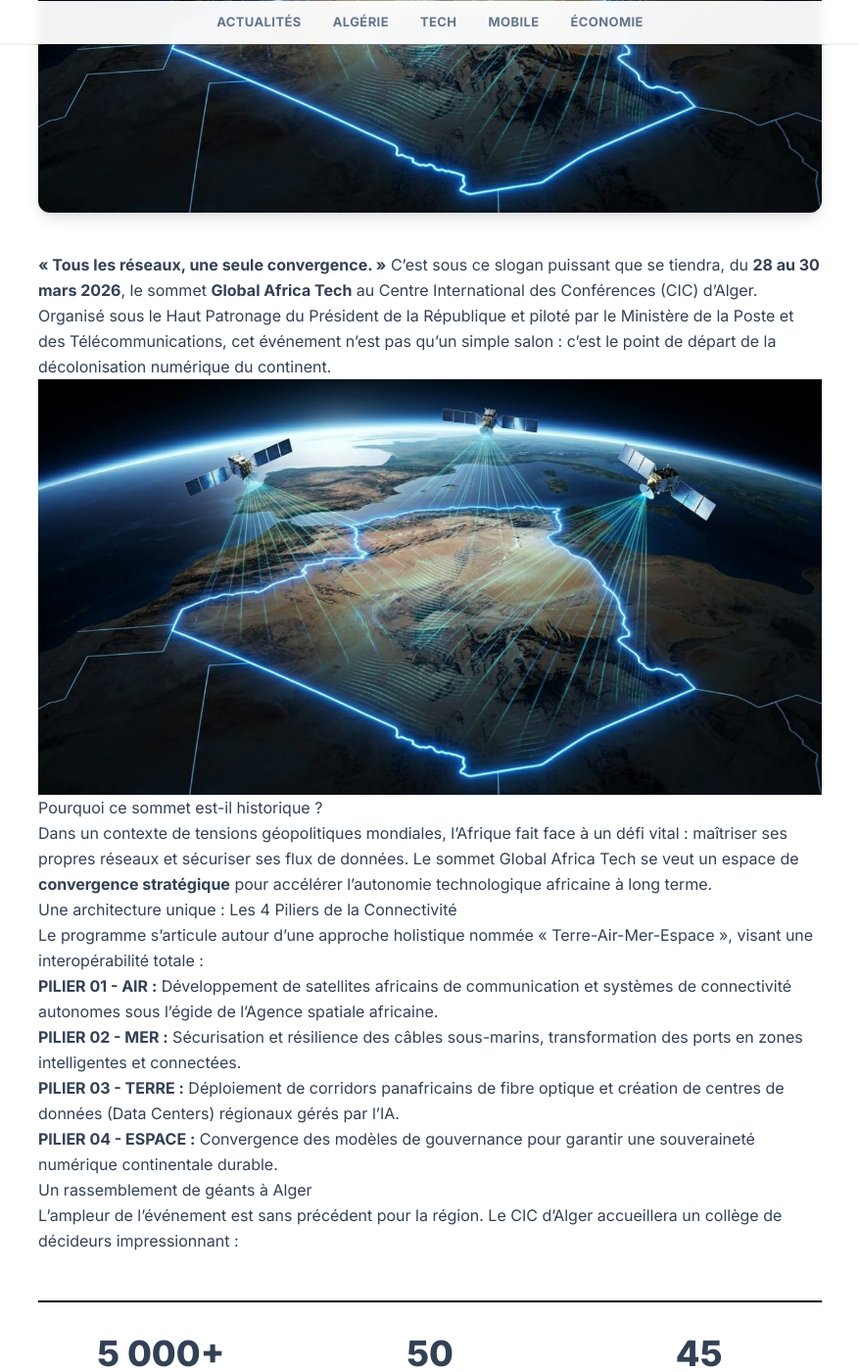
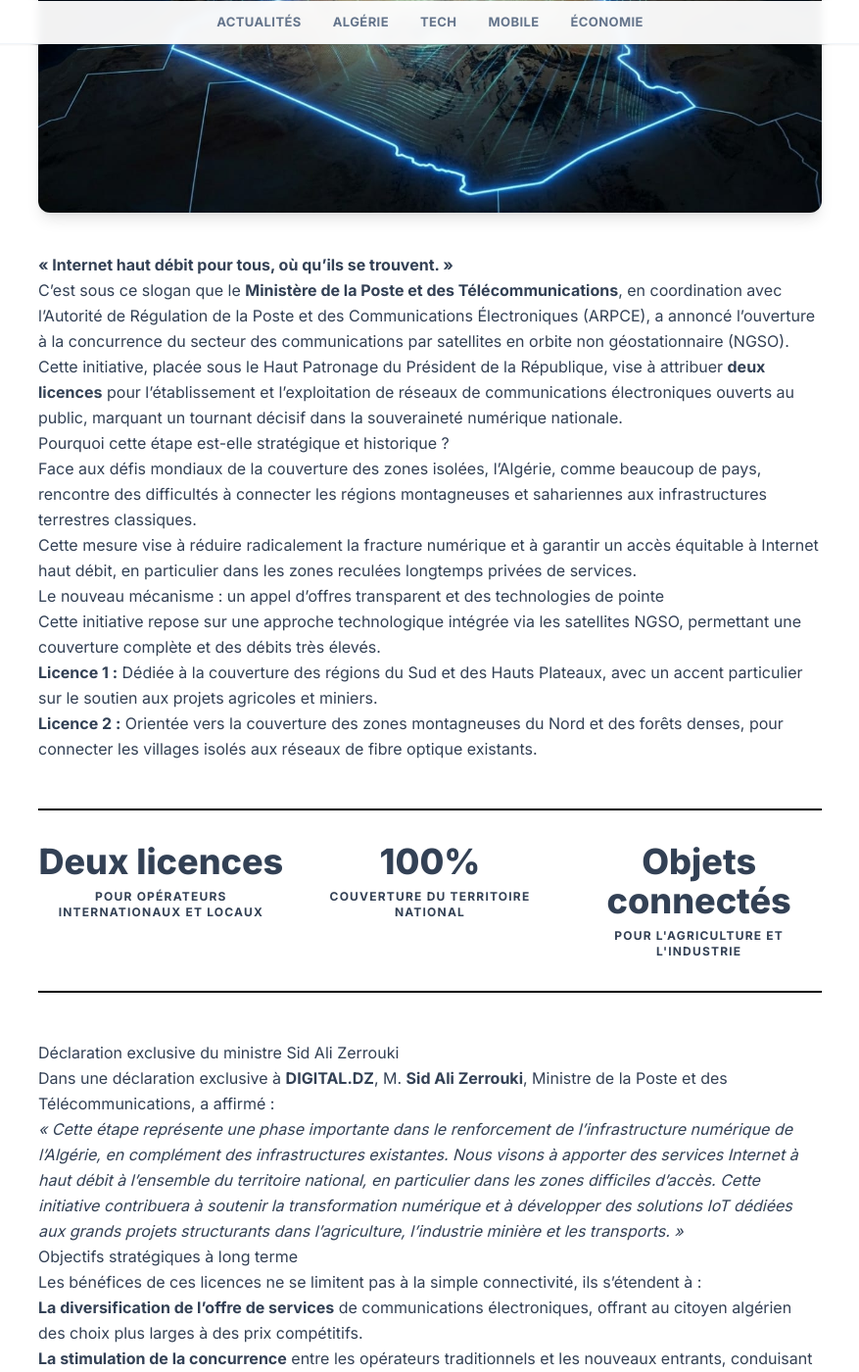
Before and after one commit to bastaps/Basta-InfosTech, a Jekyll site: the page built from _posts/fr/2024-04-11-telecoms-spatiales-algerie.md, in a window 1280 px wide and 1400 px high, scrolled down 780 px. Shown: the whole window at 98% size, without its empty margins (201-1078 px from the left). Built offline with Jekyll 4.4.1, drawn with Linux system fonts in a browser that asks for light colours; nearby versions of some CDN libraries; some of the changed text lies outside the part shown.

Commit message:
Update 2024-04-11-telecoms-spatiales-algerie.md

```diff
--- a/_posts/fr/2024-04-11-telecoms-spatiales-algerie.md
+++ b/_posts/fr/2024-04-11-telecoms-spatiales-algerie.md
@@ -1,70 +1,69 @@
 ---
 layout: article
-title: "Souveraineté Numérique : Alger devient l'épicentre du futur technologique de l'Afrique"
-date: 2026-03-08 09:00:00 +0100
+title: "L'Algérie ouvre officiellement la concurrence dans les communications spatiales"
+date: 2026-04-11 10:30:00 +0100
 lang: fr
 image: "/img/telecoms-spatiales-algerie.jpg"
-category: "Souveraineté"
-description: "Le sommet Global Africa Tech 2026 au CIC d'Alger pose les jalons de l'autonomie technologique du continent."
+category: "Technologie"
+description: "Lancement d'un appel d'offres national pour l'attribution de deux licences satellites NGSO afin de mettre fin à la fracture numérique dans les zones reculées."
 ---
 
-**« Tous les réseaux, une seule convergence. »** C’est sous ce slogan puissant que se tiendra, du **28 au 30 mars 2026**, le sommet **Global Africa Tech** au Centre International des Conférences (CIC) d’Alger. Organisé sous le Haut Patronage du Président de la République et piloté par le Ministère de la Poste et des Télécommunications, cet événement n'est pas qu'un simple salon : c'est le point de départ de la décolonisation numérique du continent.
+**« Internet haut débit pour tous, où qu'ils se trouvent. »**
+C'est sous ce slogan que le **Ministère de la Poste et des Télécommunications**, en coordination avec l'Autorité de Régulation de la Poste et des Communications Électroniques (ARPCE), a annoncé l'ouverture à la concurrence du secteur des communications par satellites en orbite non géostationnaire (NGSO).
+Cette initiative, placée sous le Haut Patronage du Président de la République, vise à attribuer **deux licences** pour l'établissement et l'exploitation de réseaux de communications électroniques ouverts au public, marquant un tournant décisif dans la souveraineté numérique nationale.
 
-![Infrastructure satellite Algérie](/img/telecoms-spatiales-algerie.jpg)
+## Pourquoi cette étape est-elle stratégique et historique ?
 
-## Pourquoi ce sommet est-il historique ?
+Face aux défis mondiaux de la couverture des zones isolées, l'Algérie, comme beaucoup de pays, rencontre des difficultés à connecter les régions montagneuses et sahariennes aux infrastructures terrestres classiques.
+Cette mesure vise à réduire radicalement la fracture numérique et à garantir un accès équitable à Internet haut débit, en particulier dans les zones reculées longtemps privées de services.
 
-Dans un contexte de tensions géopolitiques mondiales, l’Afrique fait face à un défi vital : maîtriser ses propres réseaux et sécuriser ses flux de données. Le sommet Global Africa Tech se veut un espace de **convergence stratégique** pour accélérer l'autonomie technologique africaine à long terme.
+## Le nouveau mécanisme : un appel d'offres transparent et des technologies de pointe
 
-## Une architecture unique : Les 4 Piliers de la Connectivité
+Cette initiative repose sur une approche technologique intégrée via les satellites NGSO, permettant une couverture complète et des débits très élevés.
 
-Le programme s'articule autour d'une approche holistique nommée « Terre-Air-Mer-Espace », visant une interopérabilité totale :
+*   **Licence 1 :** Dédiée à la couverture des régions du Sud et des Hauts Plateaux, avec un accent particulier sur le soutien aux projets agricoles et miniers.
+*   **Licence 2 :** Orientée vers la couverture des zones montagneuses du Nord et des forêts denses, pour connecter les villages isolés aux réseaux de fibre optique existants.
 
-*   **PILIER 01 - AIR :** Développement de satellites africains de communication et systèmes de connectivité autonomes sous l'égide de l'Agence spatiale africaine.
-*   **PILIER 02 - MER :** Sécurisation et résilience des câbles sous-marins, transformation des ports en zones intelligentes et connectées.
-*   **PILIER 03 - TERRE :** Déploiement de corridors panafricains de fibre optique et création de centres de données (Data Centers) régionaux gérés par l'IA.
-*   **PILIER 04 - ESPACE :** Convergence des modèles de gouvernance pour garantir une souveraineté numérique continentale durable.
-
-## Un rassemblement de géants à Alger
-
-L'ampleur de l'événement est sans précédent pour la région. Le CIC d'Alger accueillera un collège de décideurs impressionnant :
-
-<!-- Bloc de statistiques optimisé pour le style "Journal" -->
+<!-- Bloc de statistiques et objectifs -->
 <div class="my-12 border-y-2 border-black py-8">
     <div class="grid grid-cols-1 md:grid-cols-3 gap-6 text-center">
         <div>
-            <div class="text-4xl font-black tsa-red">5 000+</div>
-            <div class="text-xs font-bold uppercase tracking-widest mt-2">Participants</div>
+            <div class="text-4xl font-black tsa-red">Deux licences</div>
+            <div class="text-xs font-bold uppercase tracking-widest mt-2">Pour opérateurs internationaux et locaux</div>
         </div>
         <div>
-            <div class="text-4xl font-black">50</div>
-            <div class="text-xs font-bold uppercase tracking-widest mt-2">Ministres Africains</div>
+            <div class="text-4xl font-black">100%</div>
+            <div class="text-xs font-bold uppercase tracking-widest mt-2">Couverture du territoire national</div>
         </div>
         <div>
-            <div class="text-4xl font-black">45</div>
-            <div class="text-xs font-bold uppercase tracking-widest mt-2">Pays Représentés</div>
+            <div class="text-4xl font-black">Objets connectés</div>
+            <div class="text-xs font-bold uppercase tracking-widest mt-2">Pour l'agriculture et l'industrie</div>
         </div>
     </div>
 </div>
 
-Parmi les intervenants de premier plan, nous retrouverons **M. Sid Ali Zerrouki**, Ministre de la Poste et des Télécommunications (Algérie), ainsi que des leaders influents comme **Lacina Koné** (Smart Africa) et **Hassanein Hiridjee** (Groupe AXIAN).
+## Déclaration exclusive du ministre Sid Ali Zerrouki
 
-## Trois jours pour transformer le continent
+Dans une déclaration exclusive à **DIGITAL.DZ**, M. **Sid Ali Zerrouki**, Ministre de la Poste et des Télécommunications, a affirmé :
 
-Le sommet propose un parcours immersif à travers l'écosystème des télécoms :
+> *« Cette étape représente une phase importante dans le renforcement de l'infrastructure numérique de l'Algérie, en complément des infrastructures existantes. Nous visons à apporter des services Internet à haut débit à l'ensemble du territoire national, en particulier dans les zones difficiles d'accès. Cette initiative contribuera à soutenir la transformation numérique et à développer des solutions IoT dédiées aux grands projets structurants dans l'agriculture, l'industrie minière et les transports. »*
 
-1.  **JOUR 1 (TERRE) :** Focus sur le réseau dorsal, la fibre optique et l'harmonisation des politiques réglementaires continentales.
-2.  **JOUR 2 (AIR / ESPACE) :** Déploiement de la 5G, réseaux de nouvelle génération et vitrine de l'innovation africaine.
-3.  **JOUR 3 (MER) :** Câbles sous-marins, villes intelligentes et inclusion de la jeunesse dans l'économie numérique.
+## Objectifs stratégiques à long terme
 
-La clôture du sommet sera marquée par l'établissement du **Plan d'Action Continental**, une feuille de route concrète pour l'indépendance technologique de l'Afrique.
+Les bénéfices de ces licences ne se limitent pas à la simple connectivité, ils s'étendent à :
+
+1.  **La diversification de l'offre de services** de communications électroniques, offrant au citoyen algérien des choix plus larges à des prix compétitifs.
+2.  **La stimulation de la concurrence** entre les opérateurs traditionnels et les nouveaux entrants, conduisant à une amélioration de la qualité et à une baisse des coûts.
+3.  **Le soutien aux grands projets** dans les secteurs de l'agriculture (irrigation à distance, surveillance des cultures), des mines (gestion de flottes, sécurité) et des transports.
+4.  **La réduction définitive de la fracture numérique**, garantissant un accès équitable au savoir et aux services gouvernementaux en ligne.
 
 ---
 
-### Informations Clés
-*   **Événement :** Global Africa Tech 2026
-*   **Lieu :** CIC Alger, Algérie
-*   **Partenaires Majeurs :** ITU, Smart Africa, Huawei, Nokia, ZTE, Ooredoo.
-*   **Site Officiel :** [globalafricatech.com](https://globalafricatech.com)
+### Informations clés
+*   **Procédure :** Appel d'offres national ouvert.
+*   **Organisateur :** Autorité de Régulation de la Poste et des Communications Électroniques (ARPCE).
+*   **Nombre de licences :** Deux.
+*   **Technologie utilisée :** Satellites NGSO (orbite non géostationnaire).
+*   **Date limite de dépôt des dossiers :** 30 juin 2026.
 
-🚀 *Suivez **DIGITAL.DZ** pour une couverture exclusive en direct du CIC d'Alger dès l'ouverture du sommet !*
+🚀 *Suivez **DIGITAL.DZ** pour une couverture exclusive des résultats de l'appel d'offres et des noms des lauréats dès leur annonce officielle.*
```
